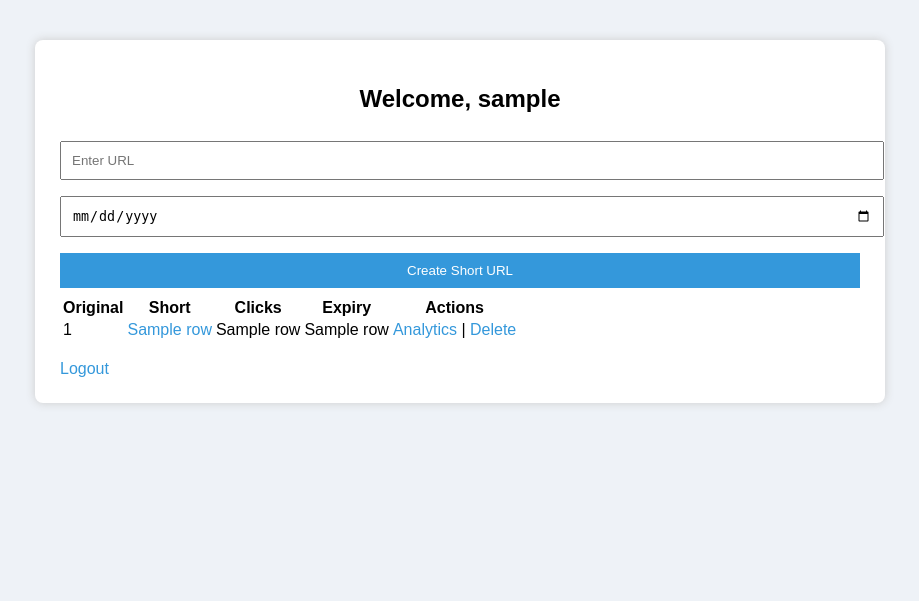
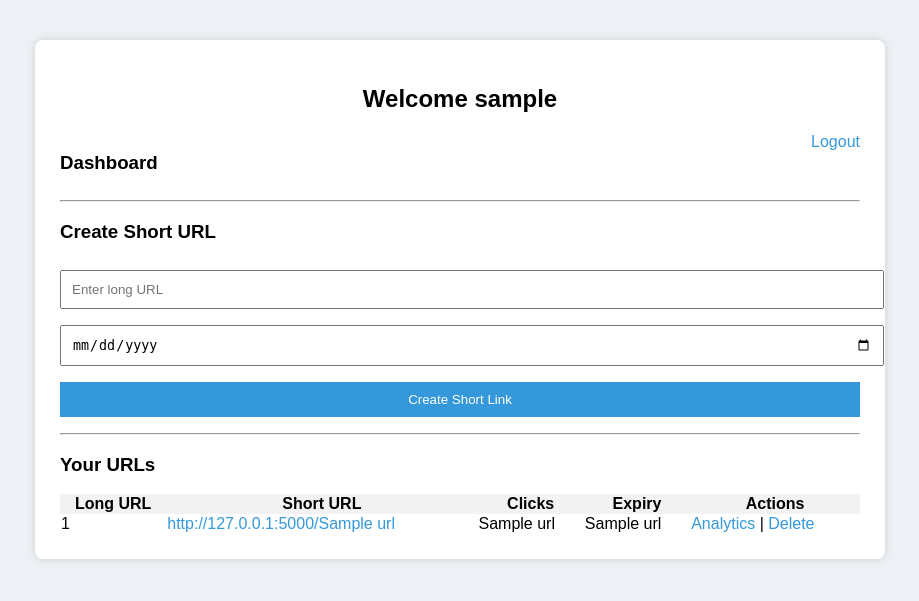
Before and after one commit to Marvania-Shreya/URL-Shortner, a Flask app: template templates/dashboard.html in a window 1280 px wide. Shown: the top 601 px of the page, without its empty margins (180-1099 px from the left). Run offline with Flask 3, Linux system fonts and the light colour scheme; the template is opened without the code that fills it: most values are stand-ins (such as "Sample title", 1, 10 or a date in 2020).

Commit message:
Update dashboard.html

```diff
--- a/templates/dashboard.html
+++ b/templates/dashboard.html
@@ -1,38 +1,56 @@
 {% extends "base.html" %}
 {% block content %}
 
-<h2>Welcome, {{ username }}</h2>
+<h2>Welcome {{ username }}</h2>
+
+<div style="display:flex; justify-content:space-between;">
+    <h3>Dashboard</h3>
+    <a href="/logout">Logout</a>
+</div>
+
+<hr>
+
+<h3>Create Short URL</h3>
 
 <form method="POST" action="/shorten">
-    <input type="text" name="long_url" placeholder="Enter URL" required>
+    <input type="text" name="long_url" placeholder="Enter long URL" required>
     <input type="date" name="expiry">
-    <button>Create Short URL</button>
+    <button>Create Short Link</button>
 </form>
 
-<table class="table">
-    <tr>
-        <th>Original</th>
-        <th>Short</th>
+<hr>
+
+<h3>Your URLs</h3>
+
+<table style="width:100%; border-collapse:collapse;">
+    <tr style="background:#f2f2f2;">
+        <th>Long URL</th>
+        <th>Short URL</th>
         <th>Clicks</th>
         <th>Expiry</th>
         <th>Actions</th>
     </tr>
 
-    {% for row in urls %}
+    {% for u in urls %}
     <tr>
-        <td>{{ row[0] }}</td>
-        <td><a href="/{{ row[1] }}" target="_blank">{{ row[1] }}</a></td>
-        <td>{{ row[2] }}</td>
-        <td>{{ row[3] }}</td>
+        <td>{{ u[0] }}</td>
+
         <td>
-            <a href="/analytics/{{ row[1] }}">Analytics</a> |
-            <a href="/delete/{{ row[1] }}">Delete</a>
+            <a href="/{{ u[1] }}">
+                http://127.0.0.1:5000/{{ u[1] }}
+            </a>
+        </td>
+
+        <td>{{ u[2] }}</td>
+        <td>{{ u[3] }}</td>
+
+        <td>
+            <a href="/analytics/{{ u[1] }}">Analytics</a> |
+            <a href="/delete/{{ u[1] }}">Delete</a>
         </td>
     </tr>
     {% endfor %}
+
 </table>
 
-<br>
-<a href="/logout">Logout</a>
-
 {% endblock %}
```
